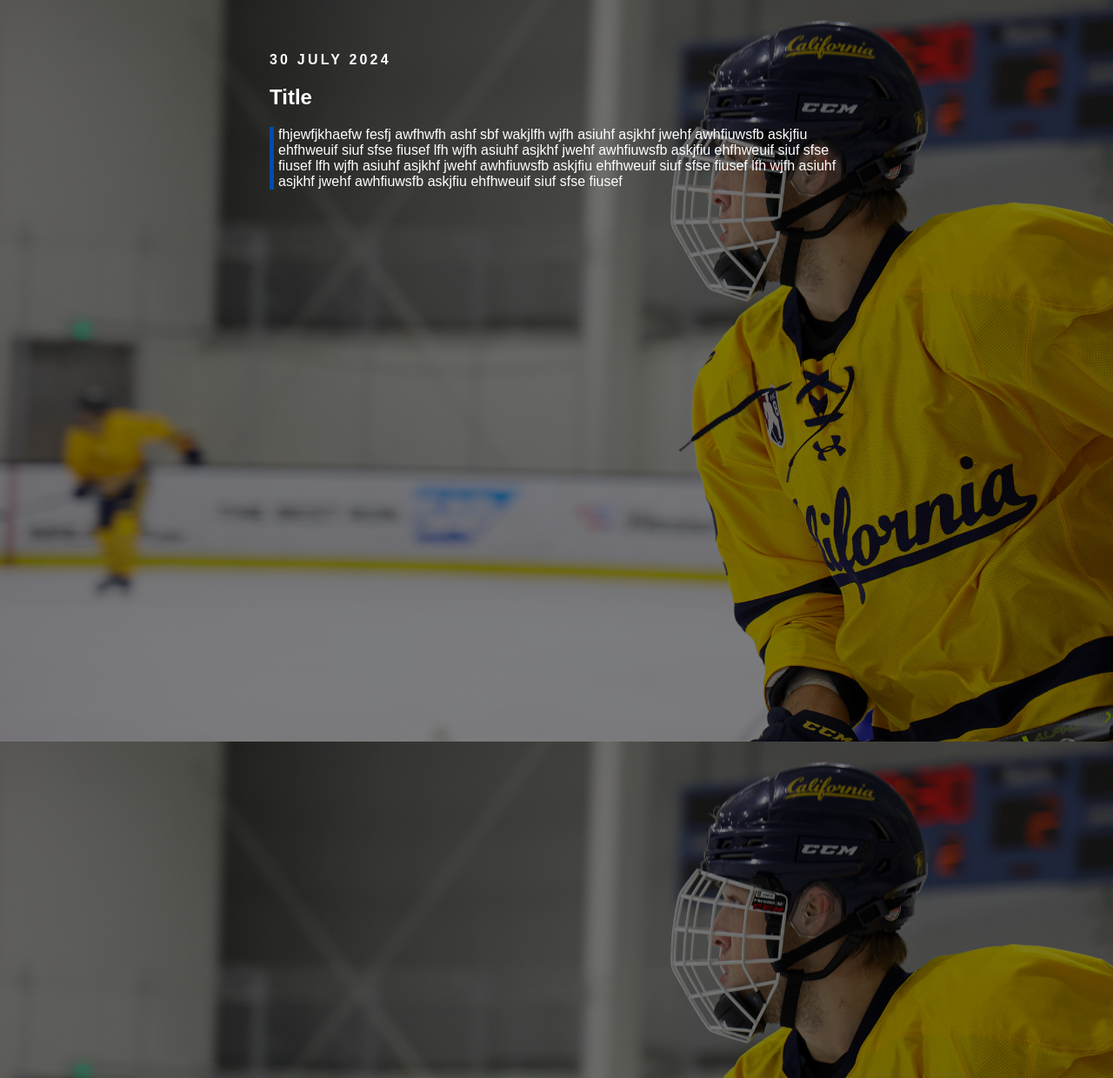
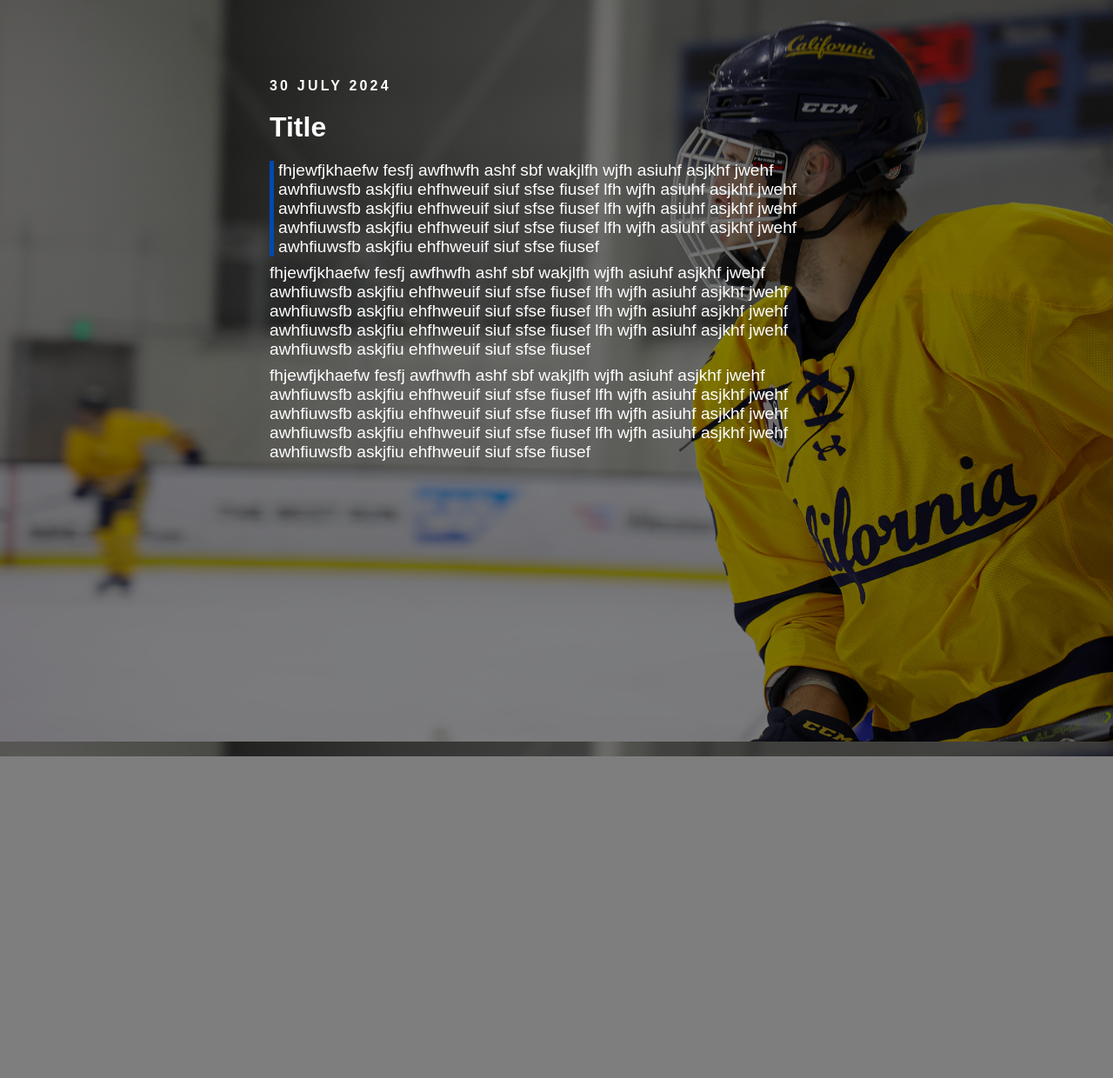
Before and after one commit to allananaka/Cal-Ice-Hockey-Website-2.0, a PHP site: page /article1.html in a window 1280 px wide. Shown: the whole page at 87% size. After the commit the page ends 870 px from the top, so only its background shows below. Run offline with PHP 8.4, Linux system fonts and the light colour scheme.

Commit message:
article page finished

```diff
--- a/article1.html
+++ b/article1.html
@@ -13,6 +13,12 @@
         <p class="paragraph">
             fhjewfjkhaefw fesfj awfhwfh ashf sbf wakjlfh wjfh asiuhf asjkhf jwehf awhfiuwsfb askjfiu ehfhweuif siuf sfse fiusef lfh wjfh asiuhf asjkhf jwehf awhfiuwsfb askjfiu ehfhweuif siuf sfse fiusef lfh wjfh asiuhf asjkhf jwehf awhfiuwsfb askjfiu ehfhweuif siuf sfse fiusef lfh wjfh asiuhf asjkhf jwehf awhfiuwsfb askjfiu ehfhweuif siuf sfse fiusef
         </p>
+        <p>
+            fhjewfjkhaefw fesfj awfhwfh ashf sbf wakjlfh wjfh asiuhf asjkhf jwehf awhfiuwsfb askjfiu ehfhweuif siuf sfse fiusef lfh wjfh asiuhf asjkhf jwehf awhfiuwsfb askjfiu ehfhweuif siuf sfse fiusef lfh wjfh asiuhf asjkhf jwehf awhfiuwsfb askjfiu ehfhweuif siuf sfse fiusef lfh wjfh asiuhf asjkhf jwehf awhfiuwsfb askjfiu ehfhweuif siuf sfse fiusef
+        </p>
+        <p>
+            fhjewfjkhaefw fesfj awfhwfh ashf sbf wakjlfh wjfh asiuhf asjkhf jwehf awhfiuwsfb askjfiu ehfhweuif siuf sfse fiusef lfh wjfh asiuhf asjkhf jwehf awhfiuwsfb askjfiu ehfhweuif siuf sfse fiusef lfh wjfh asiuhf asjkhf jwehf awhfiuwsfb askjfiu ehfhweuif siuf sfse fiusef lfh wjfh asiuhf asjkhf jwehf awhfiuwsfb askjfiu ehfhweuif siuf sfse fiusef
+        </p>
 
     </div>
 </body>
--- a/styles.css
+++ b/styles.css
@@ -788,12 +788,13 @@
     background-position: center;
     background-attachment: fixed;
     width: 80vw;
-    height: 150vh;
+    height: 100vh;
     height: 20px solid #fff;
     font-family: 'Poppins', sans-serif;
     padding: 20px;
     margin: 20px auto;
     max-width: 700px;
+    margin-top: 50px;
 }
 .blog {
     margin-bottom: 20px;
@@ -806,14 +807,21 @@
     margin-top: 20px;
 }
 .blogBody h2 {
+    font-size: 2.0rem;
     margin: 20px 0px 20px;
     color: #fff;
 }
 .paragraph {
     border-left: 5px solid #004AAE;
     padding-left: 5px;
+}
+.blog p {
     color: #fff;
+    font-size: 1.2rem;
+    font-weight: 300;
+    margin-top: 8px;
 }
+
 @media(max-width:1250px){
     .articleThumbnail {
         width: 300px;
```
